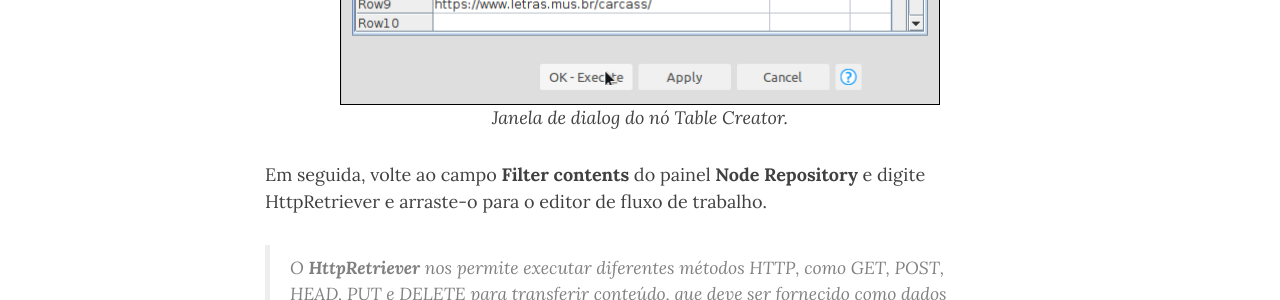
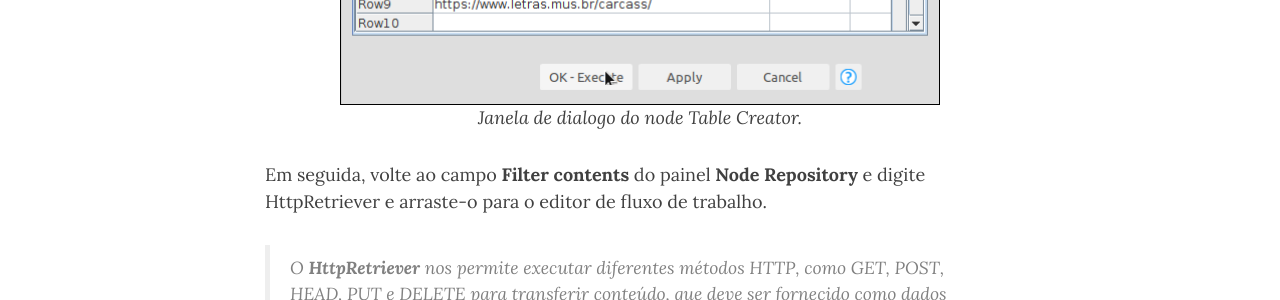
Before and after one commit to datalivre/datalivre.github.io, a Jekyll site: the page built from _posts/2017-04-29-Knime-na-Análise-de-Sentimento-Músical.md, in a window 1280 px wide and 900 px high, scrolled down 3790 px. Shown: the part 154-454 px from the top of the window. Built offline with Jekyll 4.4.1, drawn with Linux system fonts in a browser that asks for light colours; nearby versions of some CDN libraries; comment, search, counter and statistics services are not loaded.

Commit message:
Updated 2017-04-29-Knime-na-Análise-de-Sentimento-Músical.md

```diff
--- a/_posts/2017-04-29-Knime-na-Análise-de-Sentimento-Músical.md
+++ b/_posts/2017-04-29-Knime-na-Análise-de-Sentimento-Músical.md
@@ -86,7 +86,7 @@ O resultado deve ser igual ao da imagem que segue. Para executar o Table Creator
 <center>
 <img src="/img/2-dialogo.png" alt="Janela de dialog do nó Table Creator" width="600">
 <br>
-<em>Janela de dialog do nó Table Creator.</em>
+<em>Janela de dialogo do node Table Creator.</em>
 </center>
 Em seguida, volte ao campo **Filter contents** do painel **Node Repository** e digite HttpRetriever e arraste-o para o editor de fluxo de trabalho.
 > O **HttpRetriever** nos permite executar diferentes métodos HTTP, como GET, POST, HEAD, PUT e DELETE para transferir conteúdo, que deve ser fornecido como dados binários ou string. Ele lida com cookies e permite especificar cabeçalhos HTTP arbitrários.
```
